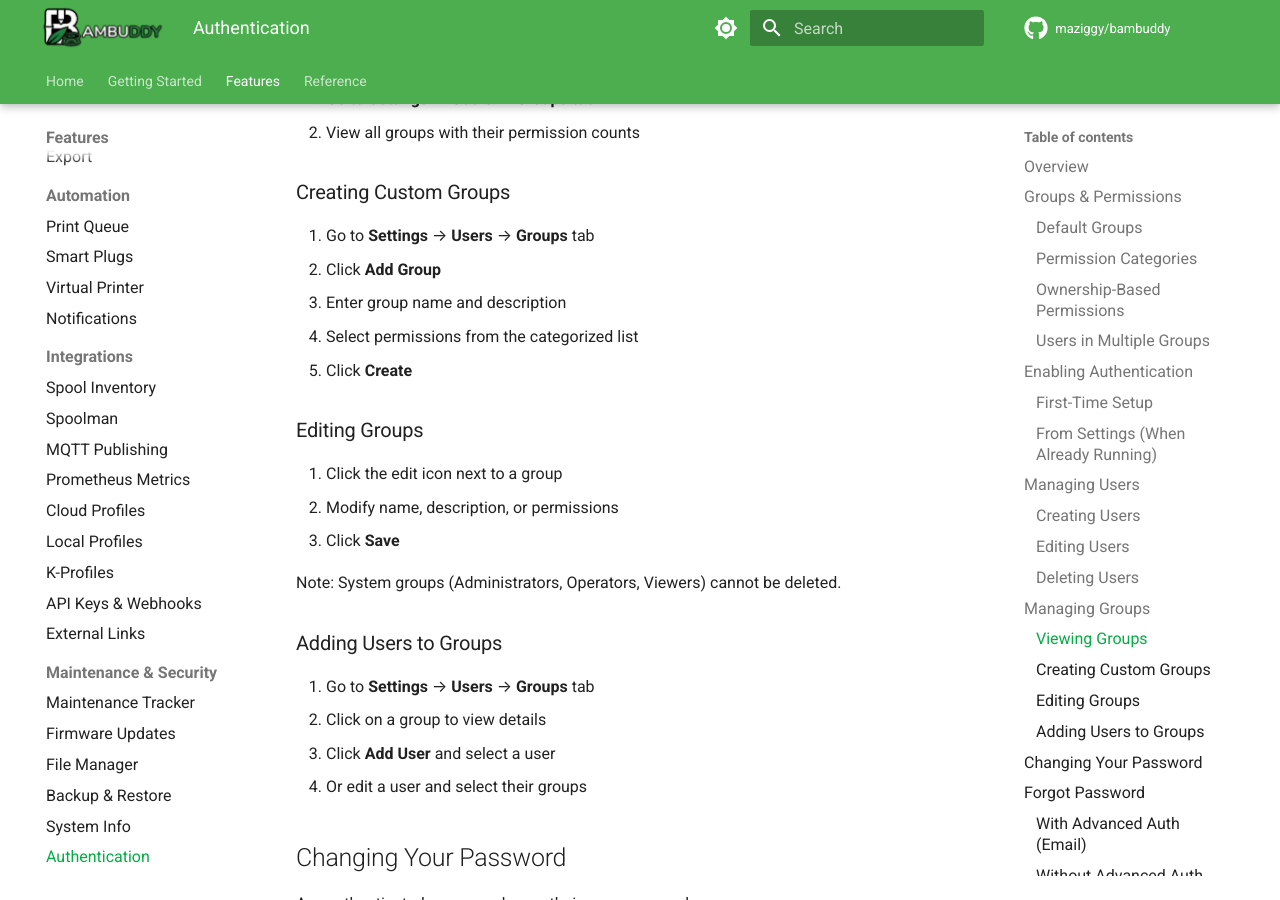
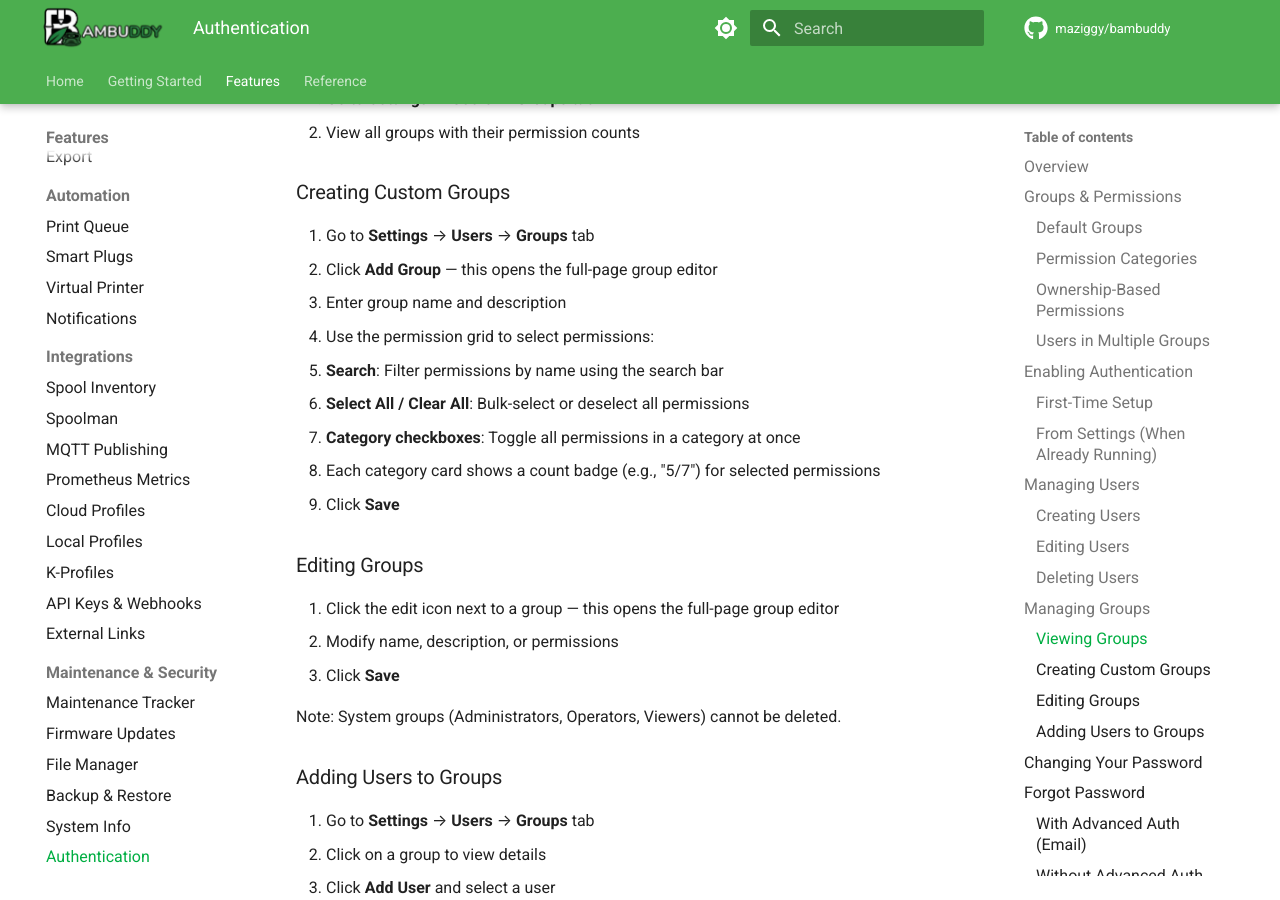
Before and after one commit to maziggy/bambuddy-wiki, an MkDocs documentation site: the page built from docs/features/authentication.md, in a window 1280 px wide and 900 px high, scrolled down 4606 px. Built offline with MkDocs 1.6.1 and Material for MkDocs 9.7.7, drawn with Linux system fonts in a browser that asks for light colours; comment, search, counter and statistics services are not loaded; the version menu is left out; some of the changed text lies outside the part shown.

Commit message:
Updated Wiki

```diff
--- a/docs/features/authentication.md
+++ b/docs/features/authentication.md
@@ -29,7 +29,7 @@ Bambuddy comes with three default system groups:
 
 Permissions follow a `resource:action` pattern. Categories include:
 
-- **Printers**: read, create, update, delete, control, files, ams_rfid
+- **Printers**: read, create, update, delete, control, files, ams_rfid, clear_plate
 - **Archives**: read, create, update_own, update_all, delete_own, delete_all, reprint_own, reprint_all
 - **Queue**: read, create, update_own, update_all, delete_own, delete_all, reorder
 - **Library**: read, upload, update_own, update_all, delete_own, delete_all
@@ -149,14 +149,18 @@ Note: You cannot delete yourself or the last administrator. Ownerless items requ
 ### Creating Custom Groups
 
 1. Go to **Settings** → **Users** → **Groups** tab
-2. Click **Add Group**
+2. Click **Add Group** — this opens the full-page group editor
 3. Enter group name and description
-4. Select permissions from the categorized list
-5. Click **Create**
+4. Use the permission grid to select permissions:
+   - **Search**: Filter permissions by name using the search bar
+   - **Select All / Clear All**: Bulk-select or deselect all permissions
+   - **Category checkboxes**: Toggle all permissions in a category at once
+   - Each category card shows a count badge (e.g., "5/7") for selected permissions
+5. Click **Save**
 
 ### Editing Groups
 
-1. Click the edit icon next to a group
+1. Click the edit icon next to a group — this opens the full-page group editor
 2. Modify name, description, or permissions
 3. Click **Save**
 
```
Also changed, not shown: other parts of docs/features/authentication.md (+1 -1 lines), docs/features/printer-control.md (+7 -0 lines), docs/reference/api.md (+23 -0 lines).
